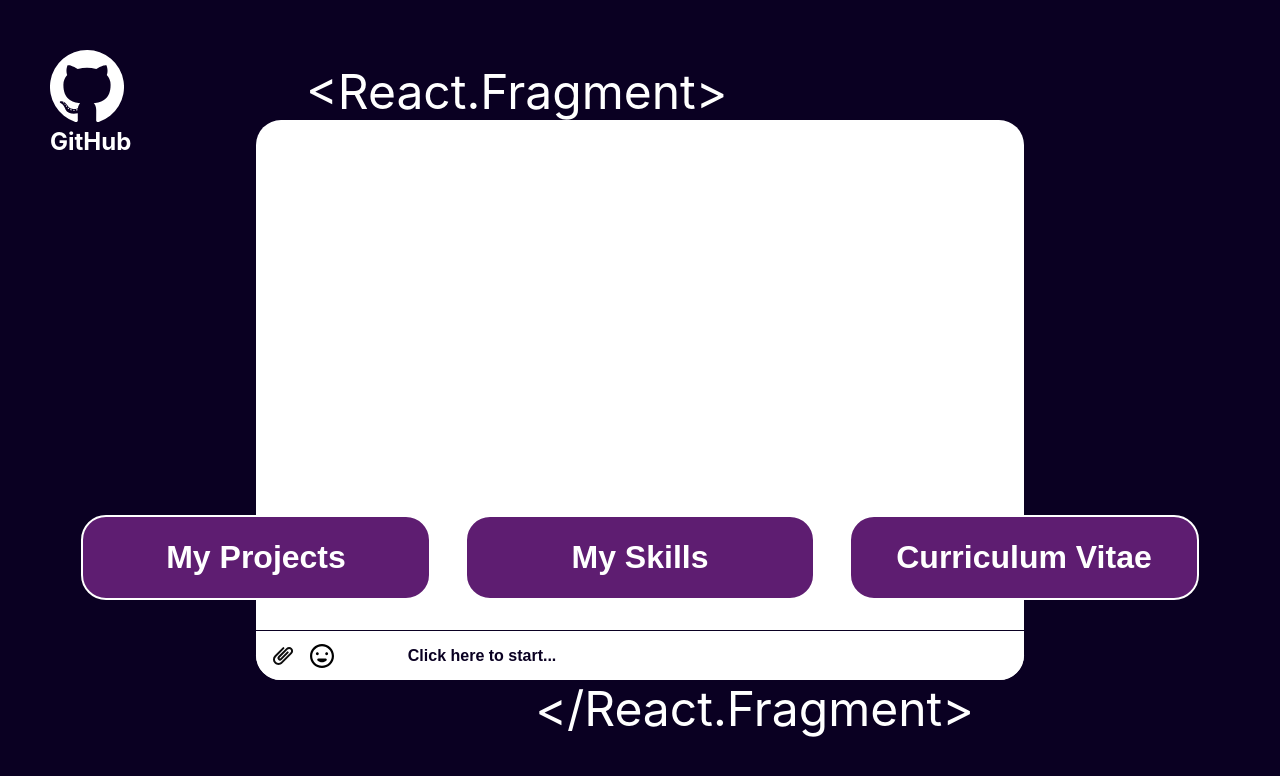
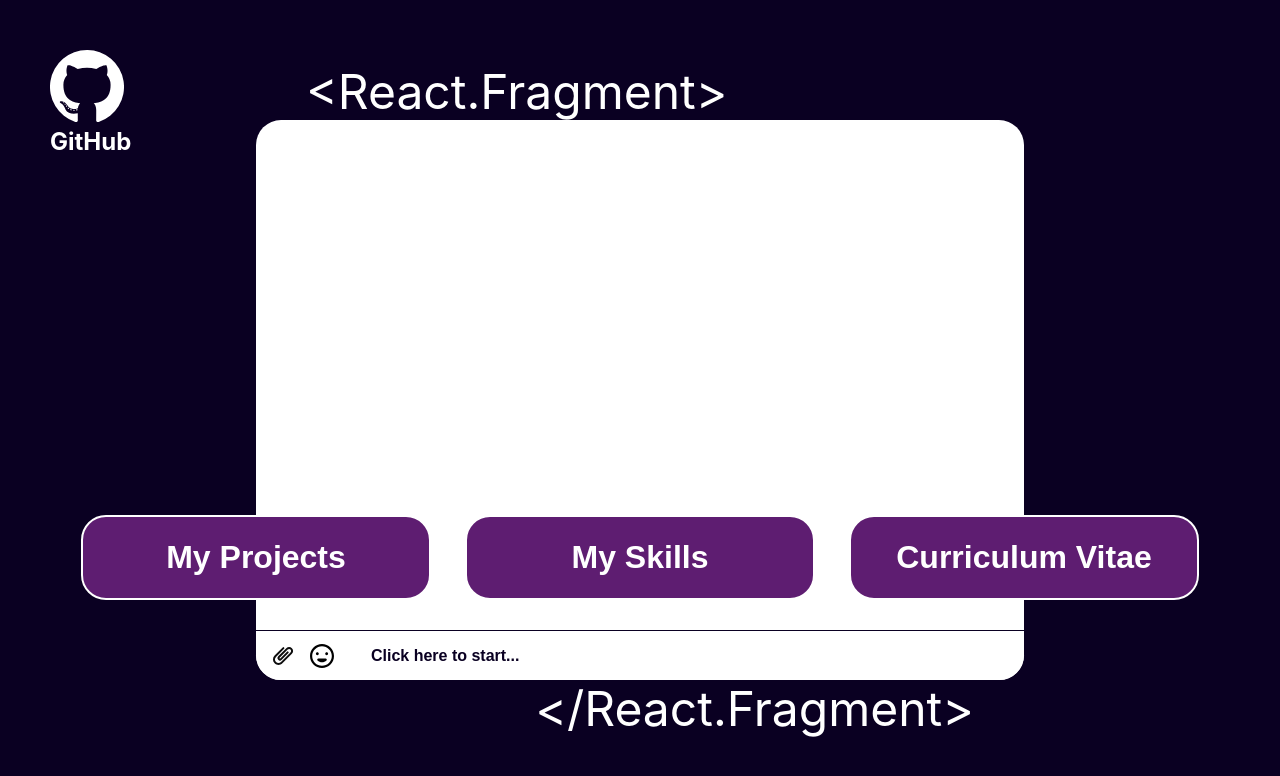
Before and after one commit to sanaj781/portfolio, a React (Create React App) app: page / in a window 1280 px wide. Shown: the top 776 px of the page. Built offline with nearby package versions, Linux system fonts and the light colour scheme.

Commit message:
css features added

```diff
--- a/src/App.css
+++ b/src/App.css
@@ -49,6 +49,7 @@
   padding-left: 1em;
   font-size: 1.5em;
 }
+
 .message-input-field-area {
   background-color: white;
   z-index: 1;
@@ -59,9 +60,9 @@
   border-radius: 25px;
 }
 .message-input-field {
-  margin: 0 10%;
+  margin: 0 5%;
   height: 49px;
-  width: 76%;
+  width: 86%;
   border: none;
   padding: 0;
   font-size: 1em;
```
